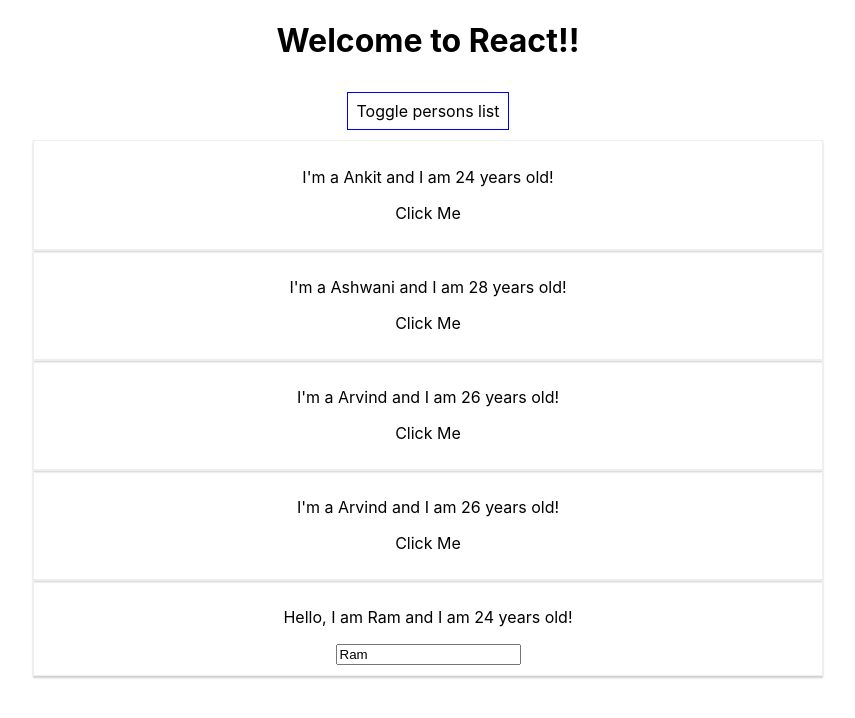
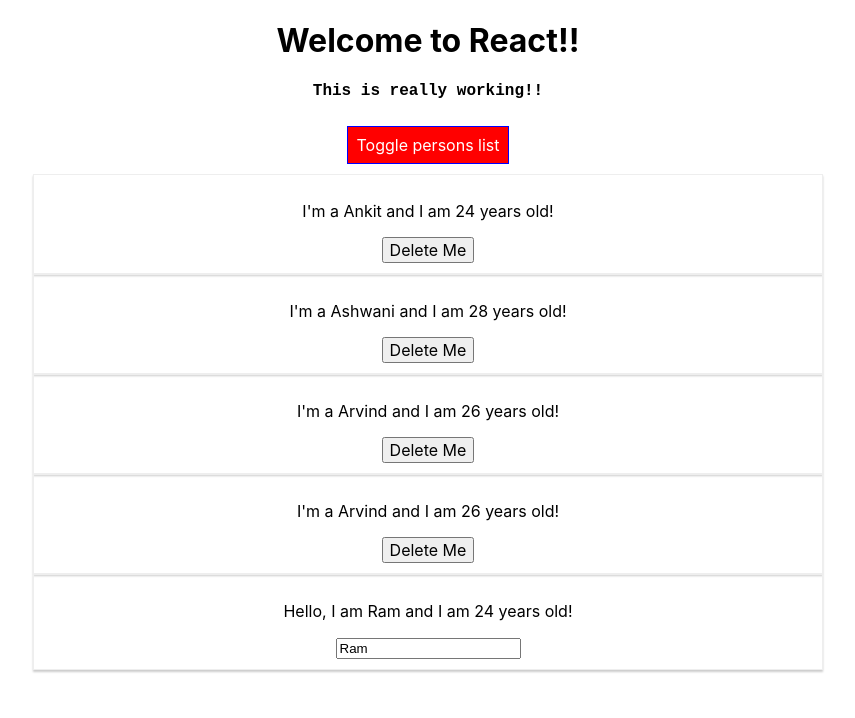
Before and after one commit to ankitkeshari719/React-Project, a React (Create React App) app: page / in a window 1280 px wide. Both pictures are taken after a click on the button "Toggle persons list". Shown: the top 718 px of the page, without its empty margins (212-1067 px from the left). Built offline with nearby package versions, Linux system fonts and the light colour scheme.

Commit message:
List&Component and Dynamic styling

```diff
--- a/src/App.css
+++ b/src/App.css
@@ -1,3 +1,10 @@
 .App {
   text-align: center;
 }
+.red {
+  color:red;
+}
+.bold {
+  font-weight: bold;
+  font-family: 'Courier New', Courier, monospace;
+}
--- a/src/App.js
+++ b/src/App.js
@@ -6,13 +6,13 @@
 class App extends Component {
   state = {
     person: [
-      { name: "Ankit", age: "24" },
-      { name: "Ashwani", age: "28" },
-      { name: "Arvind", age: "26" },
-      { name: "Arvind", age: "26" }
+      { id: 1, address: 'Varanasi', name: "Ankit", age: "24" },
+      { id: 2, address: 'Varanasi', name: "Ashwani", age: "28" },
+      { id: 3, address: 'Varanasi', name: "Arvind", age: "26" },
+      { id: 4, address: 'Varanasi', name: "Arvind", age: "26" }
     ],
     student: [
-      { name: 'Ram', age: "24" }
+      { id: 5, address: 'Varanasi', name: 'Ram', age: "24" }
     ],
     showPersons: false
   };
@@ -27,30 +27,51 @@
         { name: "Arvind Keshari", age: "26" },
         { name: "Arvind Keshari", age: "26" }
       ]
-    });
-  };
+    })
+  }
 
   // Function to handle the name of student
   // @params name: Fired an event onchange on an input
-  changeStudentNamehandler = (event) => {
+  changeStudentNamehandler = (event, id) => {
+    const studentIndex = this.state.student.findIndex(s => {
+      return s.id === id;
+    });
+    console.log("studentIndex->", studentIndex);
+    const student = { ...this.state.student[studentIndex] };
+    //const student = Object.assign({},this.state.student[studentIndex]);
+
+    student.name = event.target.value;
+    const allStudent = [...this.state.student];
+    allStudent[studentIndex] = student;
+
     this.setState({
-      student: [
-        { name: event.target.value, age: "24" }
-      ]
+      student: allStudent
     });
   }
 
-
+  // Function to toggle the persons list
   togglePersonsHandler = () => {
     this.setState({
       showPersons: !this.state.showPersons
     });
   }
 
+  // Function to delete the person
+  deletePersonHandler = (personIndex) => {
+    const persons = this.state.person.slice();
+    //const persons = [...this.state.person]
+    persons.splice(personIndex, 1);
+    this.setState({
+      person: persons
+    })
+  }
 
   render() {
+
+    // Inline style
     const style = {
-      backgroundColor: 'white',
+      backgroundColor: 'green',
+      color: 'white',
       font: 'inherit',
       border: '1px solid blue',
       padding: '8px',
@@ -58,31 +79,58 @@
       cursor: 'pointer'
     };
 
+
+    // Working on dynamic styling
+    //let classes = ['red','bold'].join(' ');
+    const classes = [];
+
+    if(this.state.person.length <= 2){
+      classes.push('red');
+    }
+
+    if(this.state.person.length <= 1){
+      classes.push('bold');
+    }
+
+
+
     let persons = null;
     if (this.state.showPersons) {
       persons = (
         <div>
           {
-            this.state.person.map((p) => {
-              return <Person name={p.name} age={p.age} />
+            this.state.person.map((p, index) => {
+              return <Person
+                name={p.name}
+                age={p.age}
+                key={p.id}
+                clickMe={() => this.deletePersonHandler(index)}
+              />
             })
           }
           {
-            this.state.student.map((s) => {
-              return <Student name={s.name} age={s.age} />
+            this.state.student.map((s, index) => {
+              return <Student
+                name={s.name}
+                age={s.age}
+                key={s.id}
+                changeName={(event) => this.changeStudentNamehandler(event, s.id)}
+              />
             })
-          /* <Person name={this.state.person[0].name} age={this.state.person[0].age} />
-          <Person name={this.state.person[1].name} age={this.state.person[1].age} clickMe={this.switchNameHandler.bind(this, 'Ankit Keshari!!')}> My Hobbies: Cycling</Person>
-          <Person name={this.state.person[2].name} age={this.state.person[2].age} />
-          <Student name={this.state.student[0].name} age={this.state.student[0].age} changeStudentName={this.changeStudentNamehandler}>My Hobbies: Cycling</Student> */
+            /* <Person name={this.state.person[0].name} age={this.state.person[0].age} />
+            <Person name={this.state.person[1].name} age={this.state.person[1].age} clickMe={this.switchNameHandler.bind(this, 'Ankit Keshari!!')}> My Hobbies: Cycling</Person>
+            <Person name={this.state.person[2].name} age={this.state.person[2].age} />
+            <Student name={this.state.student[0].name} age={this.state.student[0].age} changeStudentName={this.changeStudentNamehandler}>My Hobbies: Cycling</Student> */
           }
         </div>
       );
+      style.backgroundColor = 'red';
     }
 
     return (
       <div className="App">
-        <h1>Welcome to React!!</h1>
+        <h1 className={classes.join(' ')}>Welcome to React!!</h1>
+        <p className= {this.state.person.length <= 2 ? "red":"bold"  }>This is really working!!</p>
         <button style={style} onClick={this.togglePersonsHandler}>Toggle persons list</button>
         {persons}
       </div>
--- a/src/Person/Person.css
+++ b/src/Person/Person.css
@@ -5,4 +5,12 @@
     margin:auto;
     padding:10px;
     text-align: center;
-  }
+}
+.deleteButton{
+  background: 'white';
+  font:inherit;
+  border: '1px solid blue';
+  padding: '8px';
+  margin: '10px';
+  cursor: 'pointer'
+}
--- a/src/Person/Person.js
+++ b/src/Person/Person.js
@@ -6,7 +6,7 @@
         <div className='Person'>
             <p>I'm a {props.name} and I am {props.age} years old!</p>
             <p>{props.children}</p>
-            <p onClick={props.clickMe}>Click Me</p>
+            <button onClick={props.clickMe} className="deleteButton">Delete Me</button>
         </div>
     );
 }
--- a/src/Student/Student.js
+++ b/src/Student/Student.js
@@ -7,7 +7,7 @@
             <div className='Student'>
                 <p>Hello, I am {this.props.name} and I am {this.props.age} years old!</p>
                 <p>{this.props.children}</p>
-                <input onChange={this.props.changeStudentName} value={this.props.name}></input>
+                <input onChange={this.props.changeName} value={this.props.name}></input>
             </div>
         );
     }
```
